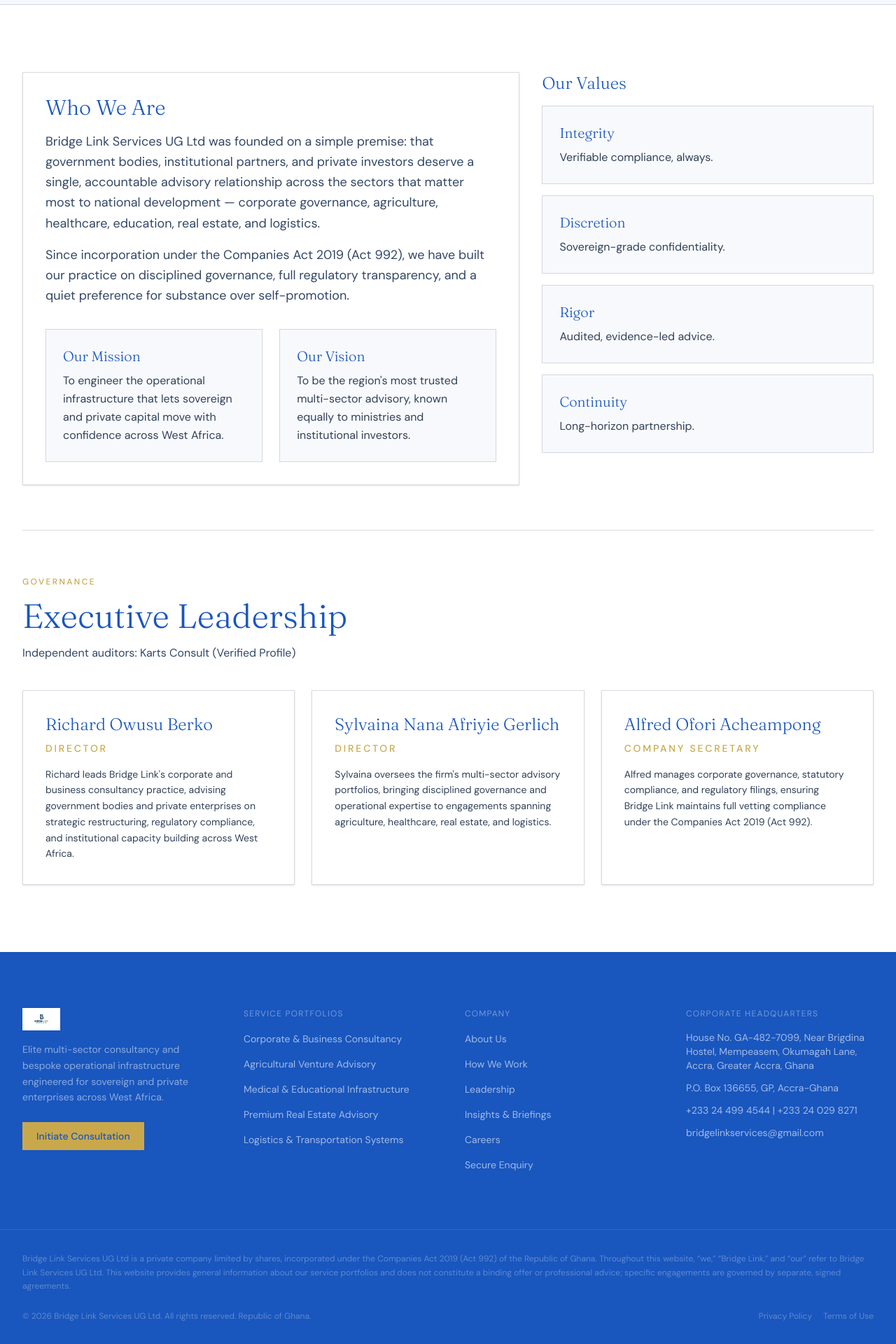
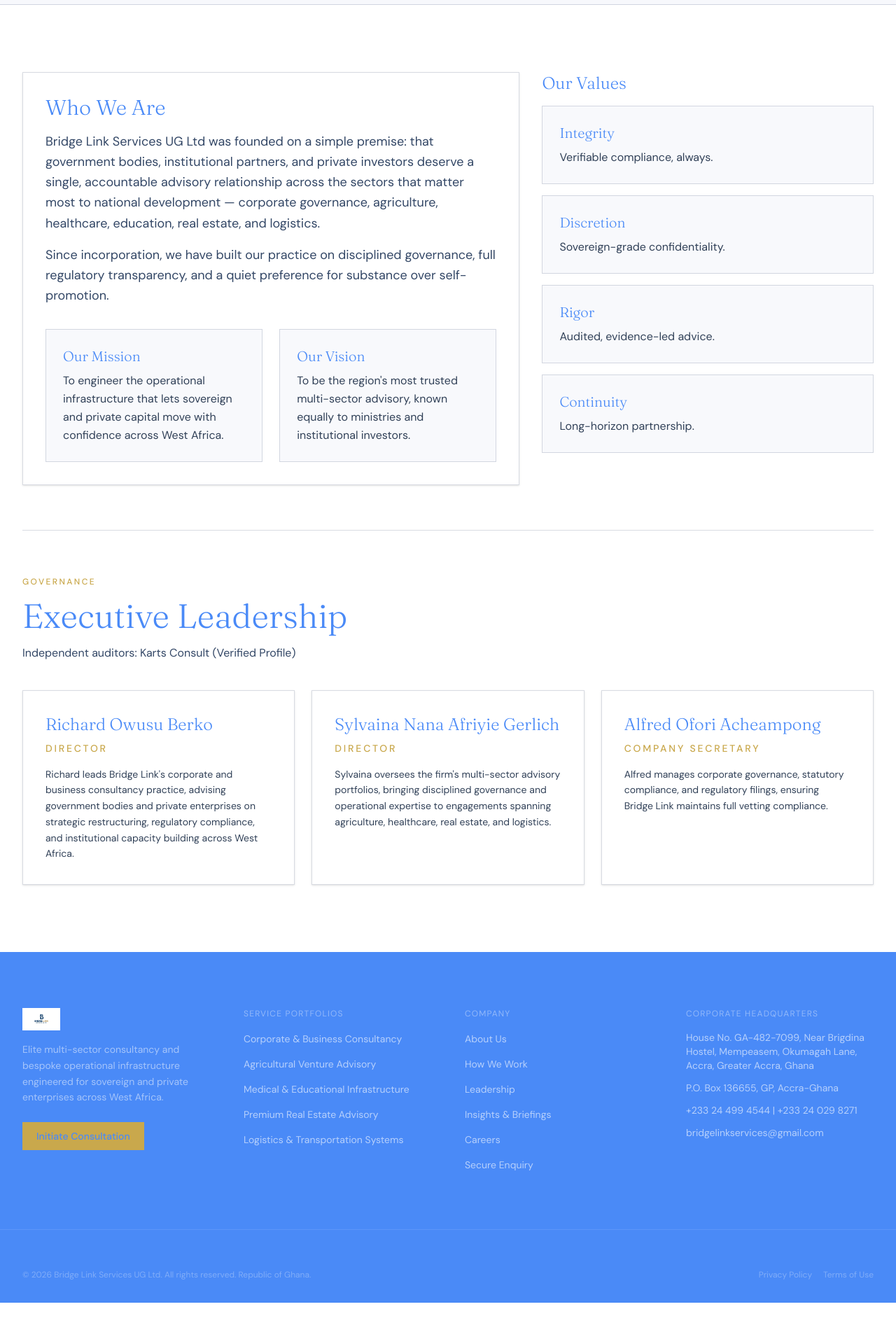
Before and after one commit to chiefthechief/bridgelink, a React (Vite) app: page /about in a window 1280 px wide. Shown: the part 597-2517 px from the top of the page at 70% size. After the commit the page ends 2458 px from the top, so only its background shows below. Built offline with nearby package versions, Linux system fonts and the light colour scheme.

Commit message:
ui redoing

```diff
--- a/src/components/AboutSection.tsx
+++ b/src/components/AboutSection.tsx
@@ -3,7 +3,6 @@
 import { SectionLabel } from './SectionLabel'
 
 const features = [
-  "Incorporated under the Companies Act 2019 (Act 992), Republic of Ghana",
   "Multi-sector advisory across governance, agriculture, healthcare, and logistics",
   "Contract-based job placements connecting Ghanaian talent with local and international employers",
   "Audited governance with Karts Consult as independent corporate auditor",
@@ -46,7 +45,7 @@
               logistics.
             </p>
             <p className="mt-4 text-sm leading-relaxed text-muted-text">
-              Since incorporation under the Companies Act 2019 (Act 992), we have
+              Since incorporation, we have
               built our practice on disciplined governance, full regulatory
               transparency, and a quiet preference for substance over
               self-promotion.
--- a/src/components/Footer.tsx
+++ b/src/components/Footer.tsx
@@ -104,16 +104,6 @@
 
       <div className="border-t border-white/10">
         <div className="mx-auto max-w-7xl px-6 py-8 lg:px-8">
-          <p className="text-xs leading-relaxed text-white/30">
-            Bridge Link Services UG Ltd is a private company limited by shares,
-            incorporated under the Companies Act 2019 (Act 992) of the Republic
-            of Ghana. Throughout this website, &ldquo;we,&rdquo; &ldquo;Bridge
-            Link,&rdquo; and &ldquo;our&rdquo; refer to Bridge Link Services UG
-            Ltd. This website provides general information about our service
-            portfolios and does not constitute a binding offer or professional
-            advice; specific engagements are governed by separate, signed
-            agreements.
-          </p>
           <div className="mt-6 flex flex-col items-center justify-between gap-4 text-xs text-white/30 sm:flex-row">
             <p>
               &copy; {new Date().getFullYear()} Bridge Link Services UG Ltd. All
--- a/src/components/Hero.tsx
+++ b/src/components/Hero.tsx
@@ -1,12 +1,4 @@
-import { ChevronDown } from 'lucide-react'
-import { SectionLabel } from './SectionLabel'
-
-const stats = [
-  { value: "5", label: "Sovereign statutory portfolios" },
-  { value: "20", label: "Envisaged senior experts" },
-  { value: "Act 992", label: "Full vetting compliance" },
-  { value: "20M", label: "Authorized shares" },
-];
+import { ChevronDown } from "lucide-react";
 
 export function Hero() {
   return (
@@ -20,13 +12,12 @@
             "url(https://images.unsplash.com/photo-1489392191049-fc10c97e1b30?w=1920&h=1080&fit=crop&auto=format)",
         }}
       />
-      <div className="absolute inset-0 bg-[linear-gradient(90deg,rgba(25,86,190,0.95)_0%,rgba(25,86,190,0.82)_45%,rgba(25,86,190,0.65)_100%)]" />
+      <div className="absolute inset-0 bg-[linear-gradient(90deg,rgba(74,138,247,0.75)_0%,rgba(74,138,247,0.55)_45%,rgba(74,138,247,0.35)_100%)]" />
 
       <div className="relative mx-auto flex w-full max-w-7xl flex-1 flex-col justify-center px-6 pb-24 pt-32 lg:px-8">
         <div className="grid items-center gap-12 lg:grid-cols-2 lg:gap-16">
-          <div>
-            <SectionLabel>Republic of Ghana · Registrar-General Incorporated</SectionLabel>
-            <h1 className="font-display mt-6 text-5xl font-light leading-[1.1] text-white md:text-6xl lg:text-7xl">
+          <div className="flex flex-col items-start lg:col-span-2 lg:items-center">
+            <h1 className="font-display mt-6 w-full text-center text-5xl font-light leading-[1.1] text-white md:text-6xl lg:text-7xl mx-auto">
               Bridging Capital,
               <br />
               Governance, and
@@ -35,11 +26,12 @@
             </h1>
             <div className="mt-6 max-w-xl space-y-3 text-base leading-relaxed text-white/80">
               <p>
-                Elite multi-sector consultancy and bespoke operational infrastructure
-                engineered for sovereign and private enterprises across West Africa.
+                Elite multi-sector consultancy and bespoke operational
+                infrastructure engineered for sovereign and private enterprises
+                across West Africa.
               </p>
             </div>
-            <div className="mt-10 flex flex-wrap gap-4">
+            <div className="mt-10 flex w-full flex-wrap gap-4 lg:justify-center">
               <a
                 href="/contact"
                 className="bg-gold px-7 py-3.5 text-sm font-medium text-navy transition-colors hover:bg-gold/90"
@@ -54,22 +46,6 @@
               </a>
             </div>
           </div>
-
-          <div className="grid grid-cols-2 gap-px bg-white/10">
-            {stats.map((stat) => (
-              <div
-                key={stat.label}
-                className="border border-white/10 bg-white/5 p-6 backdrop-blur-sm md:p-8"
-              >
-                <p className="font-display text-3xl font-light text-white md:text-4xl">
-                  {stat.value}
-                </p>
-                <p className="mt-2 text-xs uppercase tracking-widest text-white/70">
-                  {stat.label}
-                </p>
-              </div>
-            ))}
-          </div>
         </div>
       </div>
 
--- a/src/components/ServicesGrid.tsx
+++ b/src/components/ServicesGrid.tsx
@@ -16,7 +16,7 @@
   return (
     <div
       ref={ref}
-      className={`group bg-white p-8 transition-colors hover:bg-muted-surface/50 md:p-10 fade-in-view ${isInView ? 'is-visible' : ''}`}
+      className={`group bg-white p-8 transition-colors hover:bg-muted-surface/50 md:p-10 fade-in-view ${isInView ? "is-visible" : ""} border border-border/60`}
       style={{ transitionDelay: `${index * 100}ms` }}
     >
       <span className="font-display text-[3rem] font-light leading-none text-gold/30 transition-colors group-hover:text-gold">
@@ -45,7 +45,7 @@
         Learn more →
       </Link>
     </div>
-  )
+  );
 }
 
 export function ServicesGrid() {
@@ -55,16 +55,17 @@
         <div className="max-w-2xl">
           <SectionLabel>Our Mandate</SectionLabel>
           <h2 className="font-display mt-4 text-4xl font-light leading-tight text-navy md:text-5xl">
-            Five Statutory Service <span className="gold-emphasis">Portfolios</span>
+            Five Statutory Service{" "}
+            <span className="gold-emphasis">Portfolios</span>
           </h2>
         </div>
 
-        <div className="mt-16 grid gap-px bg-border md:grid-cols-2 lg:grid-cols-3">
+        <div className="mt-16 grid gap-6 md:grid-cols-2 lg:grid-cols-3">
           {services.map((service, i) => (
             <ServiceCard key={service.number} service={service} index={i} />
           ))}
         </div>
       </div>
     </AnimatedSection>
-  )
+  );
 }
--- a/src/components/StatsBand.tsx
+++ b/src/components/StatsBand.tsx
@@ -1,49 +1,4 @@
-import { Award, Building2, Scale, Users } from 'lucide-react'
-import { AnimatedSection } from './AnimatedSection'
-import { useInView } from '../hooks/useInView'
-
-const stats = [
-  { icon: Building2, value: "5", label: "Sovereign statutory portfolios" },
-  { icon: Users, value: "20", label: "Envisaged senior experts" },
-  { icon: Scale, value: "Act 992", label: "Full vetting compliance" },
-  { icon: Award, value: "Karts Consult", label: "Corporate auditor" },
-];
-
-function StatItem({
-  stat,
-  index,
-}: {
-  stat: (typeof stats)[0]
-  index: number
-}) {
-  const { ref, isInView } = useInView<HTMLDivElement>()
-  const Icon = stat.icon
-
-  return (
-    <div
-      ref={ref}
-      className={`flex flex-col items-center bg-navy px-6 py-12 text-center fade-in-view ${isInView ? 'is-visible' : ''}`}
-      style={{ transitionDelay: `${index * 100}ms` }}
-    >
-      <Icon size={24} className="text-gold" strokeWidth={1.5} />
-      <p className="font-display mt-4 text-4xl font-light text-white md:text-5xl">
-        {stat.value}
-      </p>
-      <p className="mt-2 text-xs uppercase tracking-widest text-white/50">
-        {stat.label}
-      </p>
-    </div>
-  )
+export function StatsBand() {
+  // Stats band removed from homepage per request.
+  return null;
 }
-
-export function StatsBand() {
-  return (
-    <AnimatedSection className="bg-navy">
-      <div className="grid gap-px bg-white/10 md:grid-cols-2 lg:grid-cols-4">
-        {stats.map((stat, i) => (
-          <StatItem key={stat.label} stat={stat} index={i} />
-        ))}
-      </div>
-    </AnimatedSection>
-  )
-}
--- a/src/data/content.ts
+++ b/src/data/content.ts
@@ -11,7 +11,7 @@
       "Bridge Link partners with government bodies, institutional investors, and private enterprises to deliver disciplined strategic counsel, regulatory compliance support, and operational restructuring across the sectors that drive national development.",
     highlights: [
       "Strategic advisory and administrative restructuring",
-      "Regulatory compliance management under Act 992",
+      "Regulatory compliance management",
       "Institutional capacity building and governance support",
     ],
     approach: [
@@ -182,7 +182,7 @@
 
 export const insights = [
   {
-    title: "Navigating Business Operating Permits Under Act 992",
+    title: "Navigating Business Operating Permit",
     category: "Regulatory Briefing",
     date: "June 2026",
     readTime: "4 min read",
@@ -324,7 +324,7 @@
   {
     name: "Alfred Ofori Acheampong",
     title: "Company Secretary",
-    bio: "Alfred manages corporate governance, statutory compliance, and regulatory filings, ensuring Bridge Link maintains full vetting compliance under the Companies Act 2019 (Act 992).",
+    bio: "Alfred manages corporate governance, statutory compliance, and regulatory filings, ensuring Bridge Link maintains full vetting compliance.",
   },
 ];
 
--- a/src/index.css
+++ b/src/index.css
@@ -2,7 +2,8 @@
 @import 'tailwindcss';
 
 @theme {
-  --color-navy: #1956be;
+  --color-navy: #4a8af7;
+
   --color-gold: #c9a84c;
   --color-muted-surface: #f5f7fb;
   --color-muted-text: #334766;
--- a/src/pages/AboutPage.tsx
+++ b/src/pages/AboutPage.tsx
@@ -42,7 +42,7 @@
               logistics.
             </p>
             <p className="mt-4 text-lg leading-relaxed text-muted-text">
-              Since incorporation under the Companies Act 2019 (Act 992), we have
+              Since incorporation, we have
               built our practice on disciplined governance, full regulatory
               transparency, and a quiet preference for substance over
               self-promotion.
--- a/src/pages/HomePage.tsx
+++ b/src/pages/HomePage.tsx
@@ -1,6 +1,6 @@
 import { Hero } from '../components/Hero'
 import { ServicesGrid } from '../components/ServicesGrid'
-import { StatsBand } from '../components/StatsBand'
+
 import { ProcessSection } from '../components/ProcessSection'
 import { OpportunitiesSection } from "../components/OpportunitiesSection";
 import { Testimonials } from "../components/Testimonials";
@@ -13,7 +13,7 @@
     <main>
       <Hero />
       <ServicesGrid />
-      <StatsBand />
+      {/* StatsBand removed per request */}
       <ProcessSection />
       <Testimonials />
       <OpportunitiesSection />
```
